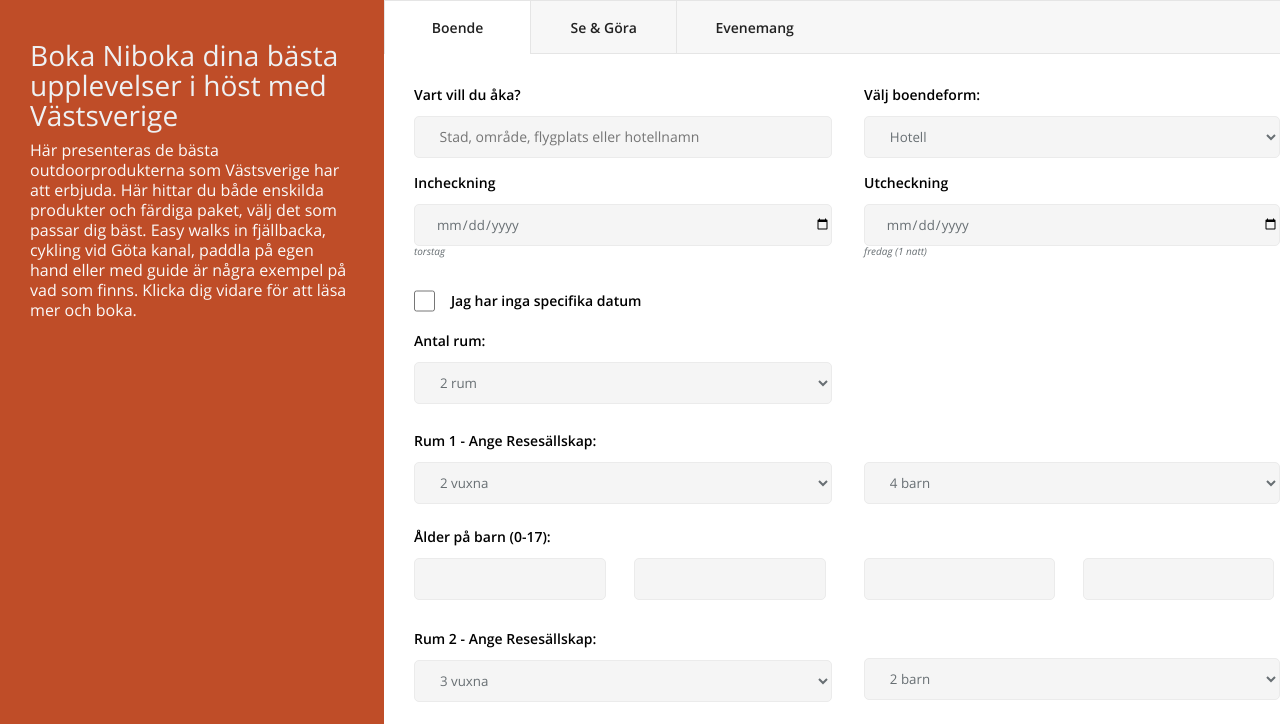
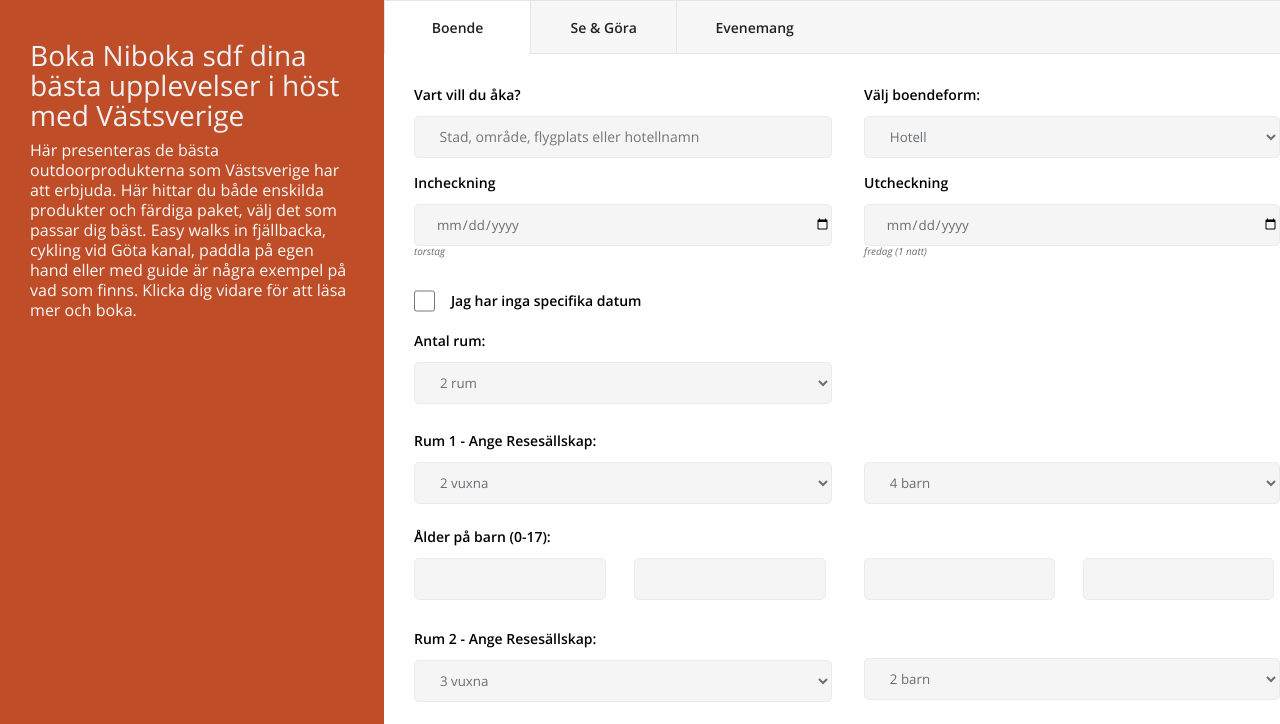
Before and after one commit to anton-chepuryshkin/Form, a plain HTML site: page index.html in a window 1280 px wide. Shown: the top 724 px of the page. Drawn offline with Linux system fonts and the light colour scheme.

Commit message:
Update index.html

```diff
--- a/index.html
+++ b/index.html
@@ -8,7 +8,7 @@
 	</head>
 	<body>
 		<div class="about">
-				<h1>Boka Niboka dina bästa upplevelser i höst med Västsverige</h1>
+				<h1>Boka Niboka sdf dina bästa upplevelser i höst med Västsverige</h1>
 				<p>Här presenteras de bästa outdoorprodukterna som Västsverige har att erbjuda. Här hittar du både enskilda produkter och färdiga paket, välj det som passar dig bäst. Easy walks in fjällbacka, cykling vid Göta kanal, paddla på egen hand eller med guide är några exempel på vad som finns. Klicka dig vidare för att läsa mer och boka.</p>
 		</div>
 		<div class="menu">
```
